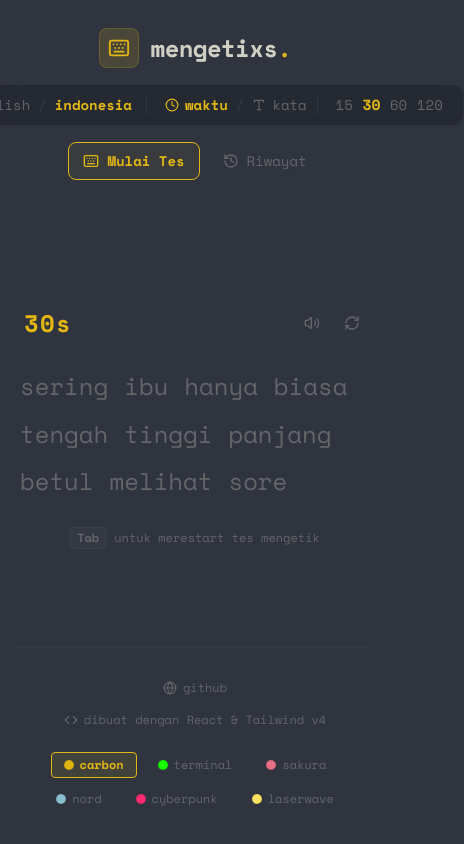
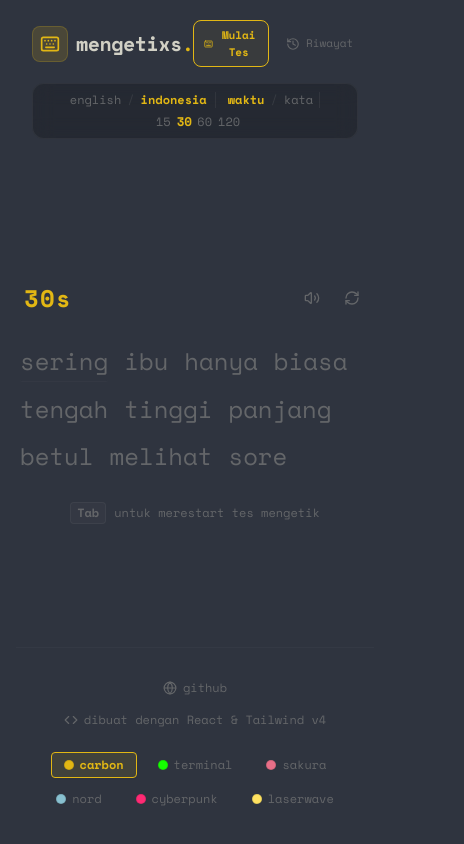
Before and after one commit to opakpakri/mengetype, a React (Vite) app: page / in a window 390 px wide. Shown: the whole page, 464 px wide, since content can reach past the window. Built offline with nearby package versions, Linux system fonts and the light colour scheme.

Commit message:
responsif

```diff
--- a/src/components/Navbar.jsx
+++ b/src/components/Navbar.jsx
@@ -34,32 +34,70 @@ export default function Navbar({ config, setConfig, activeView, setActiveView, h
   const wordValues = [10, 25, 50, 100];
   const currentValues = modeType === 'time' ? timeValues : wordValues;
 
+  // Nav buttons markup to reuse for desktop & mobile
+  const renderNavControls = (isMobile = false) => (
+    <div className={`flex items-center gap-1.5 sm:gap-2 font-mono ${isMobile ? 'text-[11px] sm:text-xs' : 'text-sm'}`}>
+      <button
+        onClick={() => setActiveView('test')}
+        className={`flex items-center gap-1.5 px-2.5 sm:px-3.5 py-1.5 sm:py-2 rounded-lg border transition-all cursor-pointer ${
+          activeView === 'test'
+            ? 'border-main bg-main/5 text-main font-semibold'
+            : 'border-transparent text-sub hover:text-txt hover:bg-sub/5'
+        }`}
+      >
+        <Keyboard size={isMobile ? 14 : 16} />
+        <span>{t.navStartTest}</span>
+      </button>
+
+      <button
+        onClick={() => setActiveView('history')}
+        className={`flex items-center gap-1.5 px-2.5 sm:px-3.5 py-1.5 sm:py-2 rounded-lg border transition-all cursor-pointer relative ${
+          activeView === 'history'
+            ? 'border-main bg-main/5 text-main font-semibold'
+            : 'border-transparent text-sub hover:text-txt hover:bg-sub/5'
+        }`}
+      >
+        <History size={isMobile ? 14 : 16} />
+        <span>{t.navHistory}</span>
+        {historyCount > 0 && (
+          <span className="absolute -top-1 -right-1 px-1.5 py-0.2 text-[8px] sm:text-[9px] font-bold bg-main text-bg rounded-full border border-bg">
+            {historyCount}
+          </span>
+        )}
+      </button>
+    </div>
+  );
+
   return (
-    <header className="w-full max-w-6xl mx-auto py-7 px-4 flex flex-col md:flex-row items-center justify-between gap-4 select-none">
+    <header className="w-full max-w-6xl mx-auto py-5 md:py-7 px-4 flex flex-col md:flex-row items-center justify-between gap-4 md:gap-4 select-none">
 
-      {/* Brand Logo */}
+      {/* Top Row: Brand & Mobile Nav Controls */}
+      <div className="flex w-full md:w-auto items-center justify-between">
         <div
-        onClick={() => {
-          setActiveView('test');
-        }}
-        className="flex items-center gap-3 cursor-pointer group"
+          onClick={() => setActiveView('test')}
+          className="flex items-center gap-2 sm:gap-3 cursor-pointer group"
         >
-        <div className="w-10 h-10 rounded-lg bg-main/15 text-main flex items-center justify-center border border-main/20 group-hover:scale-105 transition-transform duration-200">
-          <Keyboard size={22} className="group-hover:rotate-6 transition-transform" />
+          <div className="w-9 h-9 sm:w-10 sm:h-10 rounded-lg bg-main/15 text-main flex items-center justify-center border border-main/20 group-hover:scale-105 transition-transform duration-200">
+            <Keyboard size={20} className="group-hover:rotate-6 transition-transform" />
           </div>
-        <div className="flex flex-col">
-          <span className="font-mono font-black text-2xl tracking-tight text-txt">
+          <span className="font-mono font-black text-xl sm:text-2xl tracking-tight text-txt">
             mengetixs<span className="text-main">.</span>
           </span>
+        </div>
+
+        {/* Mobile Navigation Controls */}
+        <div className="flex md:hidden">
+          {renderNavControls(true)}
         </div>
       </div>
 
       {/* Middle: Test Config Options (Only show in test view, hide when typing is in progress to avoid distraction) */}
       {activeView === 'test' && !isTesting && (
-        <div className="glass flex items-center justify-center gap-2 px-5 py-2.5 rounded-xl border border-sub/10 text-sm text-sub font-mono animate-fadeIn">
+        <div className="w-full md:w-auto flex justify-center animate-fadeIn">
+          <div className="glass flex flex-wrap items-center justify-center gap-1.5 sm:gap-2 px-3.5 sm:px-5 py-2 sm:py-2.5 rounded-xl border border-sub/10 text-xs sm:text-sm text-sub font-mono">
             {/* Language Selector */}
-          <div className="flex items-center gap-2 pr-3.5 border-r border-sub/20">
-            <Globe size={15} className="text-sub/70" />
+            <div className="flex items-center gap-1.5 sm:gap-2 pr-2 sm:pr-3.5 border-r border-sub/20">
+              <Globe size={14} className="hidden sm:inline text-sub/70" />
               <button
                 onClick={() => handleLanguageChange('english')}
                 className={`hover:text-txt transition-colors cursor-pointer ${language === 'english' ? 'text-main font-bold' : ''}`}
@@ -76,26 +114,26 @@ export default function Navbar({ config, setConfig, activeView, setActiveView, h
             </div>
 
             {/* Test Type Selector */}
-          <div className="flex items-center gap-2 px-2.5 border-r border-sub/20">
+            <div className="flex items-center gap-1.5 sm:gap-2 px-1.5 sm:px-2.5 border-r border-sub/20">
               <button
                 onClick={() => handleModeTypeChange('time')}
-              className={`flex items-center gap-1.5 hover:text-txt transition-colors cursor-pointer ${modeType === 'time' ? 'text-main font-bold' : ''}`}
+                className={`flex items-center gap-1 hover:text-txt transition-colors cursor-pointer ${modeType === 'time' ? 'text-main font-bold' : ''}`}
               >
-              <Clock size={14} />
+                <Clock size={13} className="hidden xs:inline" />
                 <span>{t.navTimeMode}</span>
               </button>
               <span className="text-sub/30">/</span>
               <button
                 onClick={() => handleModeTypeChange('words')}
-              className={`flex items-center gap-1.5 hover:text-txt transition-colors cursor-pointer ${modeType === 'words' ? 'text-main font-bold' : ''}`}
+                className={`flex items-center gap-1 hover:text-txt transition-colors cursor-pointer ${modeType === 'words' ? 'text-main font-bold' : ''}`}
               >
-              <Type size={14} />
+                <Type size={13} className="hidden xs:inline" />
                 <span>{t.navWordMode}</span>
               </button>
             </div>
 
             {/* Value Config Selectors */}
-          <div className="flex items-center gap-2.5 pl-2.5">
+            <div className="flex items-center gap-1.5 sm:gap-2.5 pl-1.5 sm:pl-2.5">
               {currentValues.map((val) => (
                 <button
                   key={val}
@@ -107,38 +145,12 @@ export default function Navbar({ config, setConfig, activeView, setActiveView, h
               ))}
             </div>
           </div>
+        </div>
       )}
 
-      {/* Right: Navigation Controls */}
-      <div className="flex items-center gap-2 font-mono text-sm">
-        <button
-          onClick={() => setActiveView('test')}
-          className={`flex items-center gap-2 px-3.5 py-2 rounded-lg border transition-all cursor-pointer ${
-            activeView === 'test'
-              ? 'border-main bg-main/5 text-main font-semibold'
-              : 'border-transparent text-sub hover:text-txt hover:bg-sub/5'
-          }`}
-        >
-          <Keyboard size={16} />
-          <span>{t.navStartTest}</span>
-        </button>
-
-        <button
-          onClick={() => setActiveView('history')}
-          className={`flex items-center gap-2 px-3.5 py-2 rounded-lg border transition-all cursor-pointer relative ${
-            activeView === 'history'
-              ? 'border-main bg-main/5 text-main font-semibold'
-              : 'border-transparent text-sub hover:text-txt hover:bg-sub/5'
-          }`}
-        >
-          <History size={16} />
-          <span>{t.navHistory}</span>
-          {historyCount > 0 && (
-            <span className="absolute -top-1.5 -right-1 px-1.5 py-0.2 text-[9px] font-bold bg-main text-bg rounded-full border border-bg">
-              {historyCount}
-            </span>
-          )}
-        </button>
+      {/* Right: Navigation Controls (Desktop) */}
+      <div className="hidden md:flex">
+        {renderNavControls(false)}
       </div>
 
     </header>
```
Lines whose indentation alone changed are shown as unchanged.
